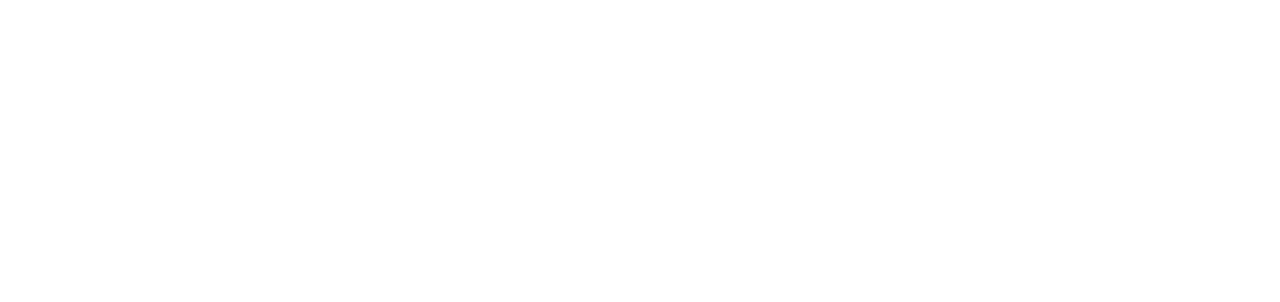
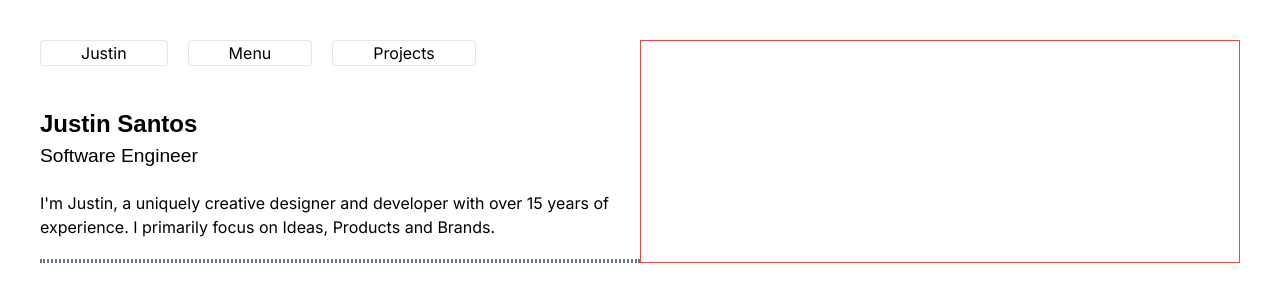
Before and after one commit to Ozzie-code-alt/GitHired, a Next.js app: page / in a window 1280 px wide. Shown: the top 302 px of the page. Built offline with nearby package versions, Linux system fonts and the light colour scheme.

Commit message:
chore: worked on Content Page

```diff
--- a/app/page.tsx
+++ b/app/page.tsx
@@ -1,11 +1,13 @@
+import Content from '@/components/Content';
 import Navbar from '@/components/Navbar';
+
 
 export default function Home() {
   return (
-    <main className='flex  justify-center '>
-      <div className='container'>
+    <main className='flex  justify-center  '>
+      <div className='container '>
         <Navbar />
-
+        <Content/>
       </div>
     </main>
   );
--- /dev/null
+++ b/components/Content.tsx
@@ -0,0 +1,30 @@
+import React from 'react';
+import LeftNav from './LeftNav';
+
+const Content = () => {
+  return (
+    <div className='w-full px-10 py-10 flex flex-col lg:flex-row'>
+      {/*Left */}
+      <div className='w-full  '>
+        <div className='pb-10'>
+          <LeftNav />
+        </div>
+        <div className='pb-5'>
+          <p className='font-bold  font-name text-[1.5rem] '>Justin Santos</p>
+          <p className='font-medium font-name text-[1.2rem]'>Software Engineer</p>
+        </div>
+
+        <p className='pb-5'>
+          I'm Justin, a uniquely creative designer and developer with over 15 years of experience. I
+          primarily focus on Ideas, Products and Brands.
+        </p>
+
+        <div className='border-2 border-dotted border-slate-500 '/>
+      </div>
+      {/*Right */}
+      <div className='w-full border border-red-500'></div>
+    </div>
+  );
+};
+
+export default Content;
--- /dev/null
+++ b/components/LeftNav.tsx
@@ -0,0 +1,21 @@
+import { LEFTNAV_CONSTANTS } from '@/constants/constants';
+import React from 'react';
+
+const LeftNav = () => {
+  return (
+    <div className='hidden lg:flex'>
+      <div className='flex flex-row gap-5'>
+        {LEFTNAV_CONSTANTS.map((item, index) => (
+          <div
+            key={index}
+            className={`border rounded-[4px] ${item.textColor} ${item.borderColor} flex  ${item.px} ${item.py} ${item.bgColor} justify-center items-center`}
+          >
+            {item.title}
+          </div>
+        ))}
+      </div>
+    </div>
+  );
+};
+
+export default LeftNav;
--- a/components/Navbar.tsx
+++ b/components/Navbar.tsx
@@ -1,11 +1,14 @@
 import React from 'react';
+import { CgMenuMotion } from 'react-icons/cg';
 
 function Navbar() {
   return (
     <div className='  py-10  gap-8 w-full flex flex-col  lg:hidden px-10 '>
-      <div className='flex w-full justify-between '>
-        <div>Justin-Santos.com</div>
-        <div>Some Icons Here</div>
+      <div className='flex w-full justify-between  '>
+        <div>JSantos.com</div>
+        <div>
+          <CgMenuMotion className='text-[30px]' />
+        </div>
       </div>
       <div className='border  ' />
     </div>
--- /dev/null
+++ b/constants/constants.ts
@@ -0,0 +1,26 @@
+export const LEFTNAV_CONSTANTS = [
+  {
+    title: 'Justin',
+    bgColor: 'bg-[rgba(255,0,247,.3)]',
+    borderColor: 'border-[rgba(255,0,246,.8)]',
+    textColor: 'text-[#680045]',
+    px: 'px-10',
+    py: 'py-2'
+  },
+  {
+    title: 'Menu',
+    bgColor: 'bg-[rgba(0,208,255,.1)]',
+    borderColor: 'border-[#00eaff]',
+    textColor: 'text-[#005f68]',
+    px: 'px-10',
+    py: 'py-2'
+  },
+  {
+    title: 'Projects',
+    bgColor: 'bg-[rgba(0,255,17,.1)]',
+    borderColor: 'border-[#0f1]',
+    textColor: 'text-[#005205]',
+    px: 'px-10',
+    py: 'py-2'
+  }
+];
--- a/tailwind.config.ts
+++ b/tailwind.config.ts
@@ -13,6 +13,9 @@
         "gradient-conic":
           "conic-gradient(from 180deg at 50% 50%, var(--tw-gradient-stops))",
       },
+      fontFamily: {
+        "name" : ["Arial", "sans-serif"],
+      }
     },
   },
   plugins: [],
```
Also changed, not shown: package.json (+4 -3 lines), 1 other file (tests, documents, lock files or other folders).
